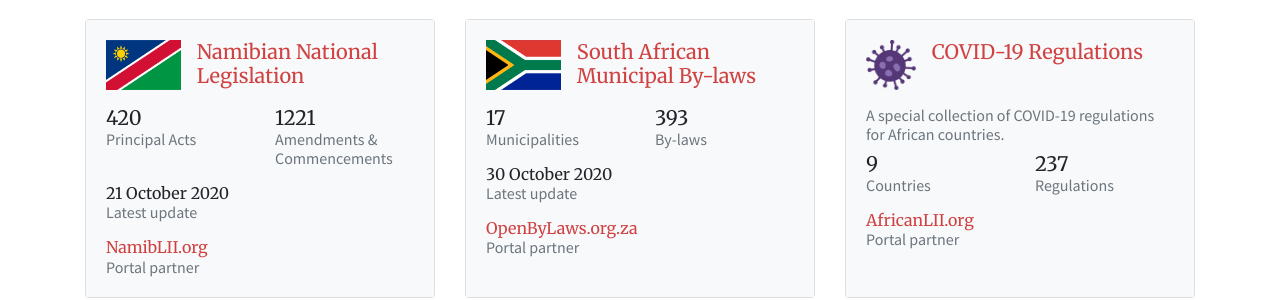
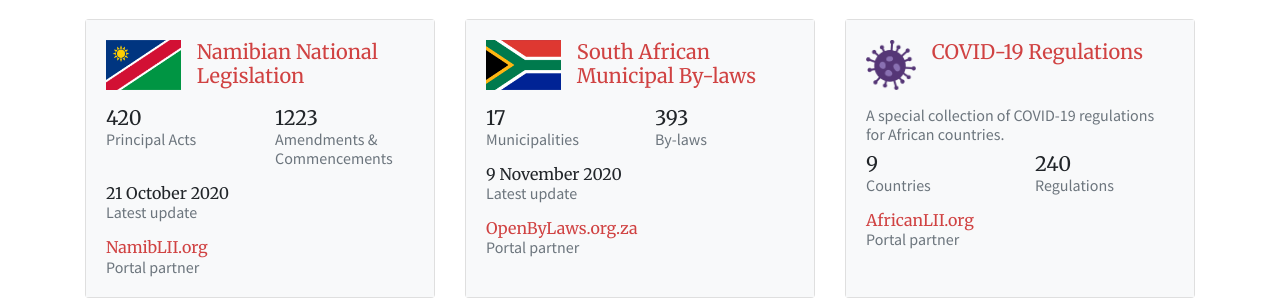
Before and after one commit to laws-africa/laws-africa.github.io, a Jekyll site: the page built from index.html, in a window 1280 px wide and 900 px high, scrolled down 472 px. Shown: the part 155-455 px from the top of the window. Built offline with Jekyll 4.4.1, drawn with Linux system fonts in a browser that asks for light colours; nearby versions of some CDN libraries.

Commit message:
Updated stats via TravisCI

```diff
--- a/_data/commons.json
+++ b/_data/commons.json
@@ -2,15 +2,15 @@
   "covid19": {
     "as_at_date": "2020-11-06",
     "n_countries": 9,
-    "n_principal": 237
+    "n_principal": 240
   },
   "na": {
     "as_at_date": "2020-10-21",
     "n_principal": 420,
-    "n_stubs": 1221
+    "n_stubs": 1223
   },
   "za": {
-    "as_at_date": "2020-10-30",
+    "as_at_date": "2020-11-09",
     "n_bylaws": 393,
     "n_municipalities": 17
   }
```
